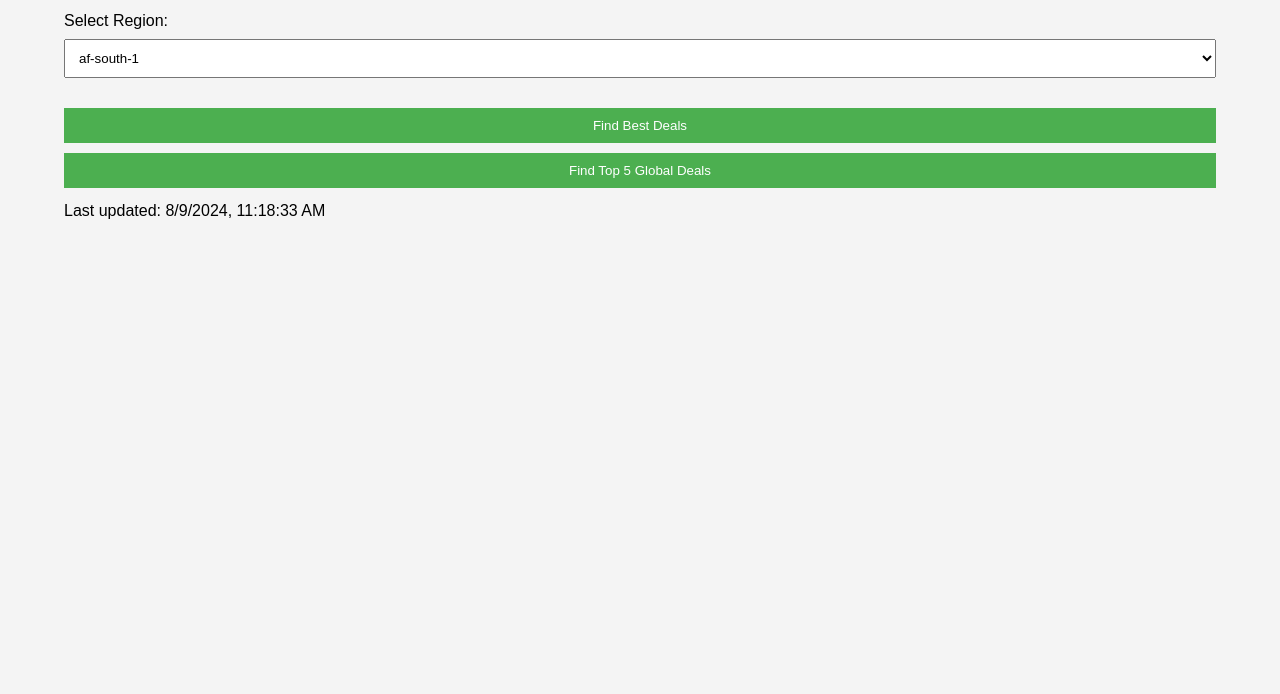
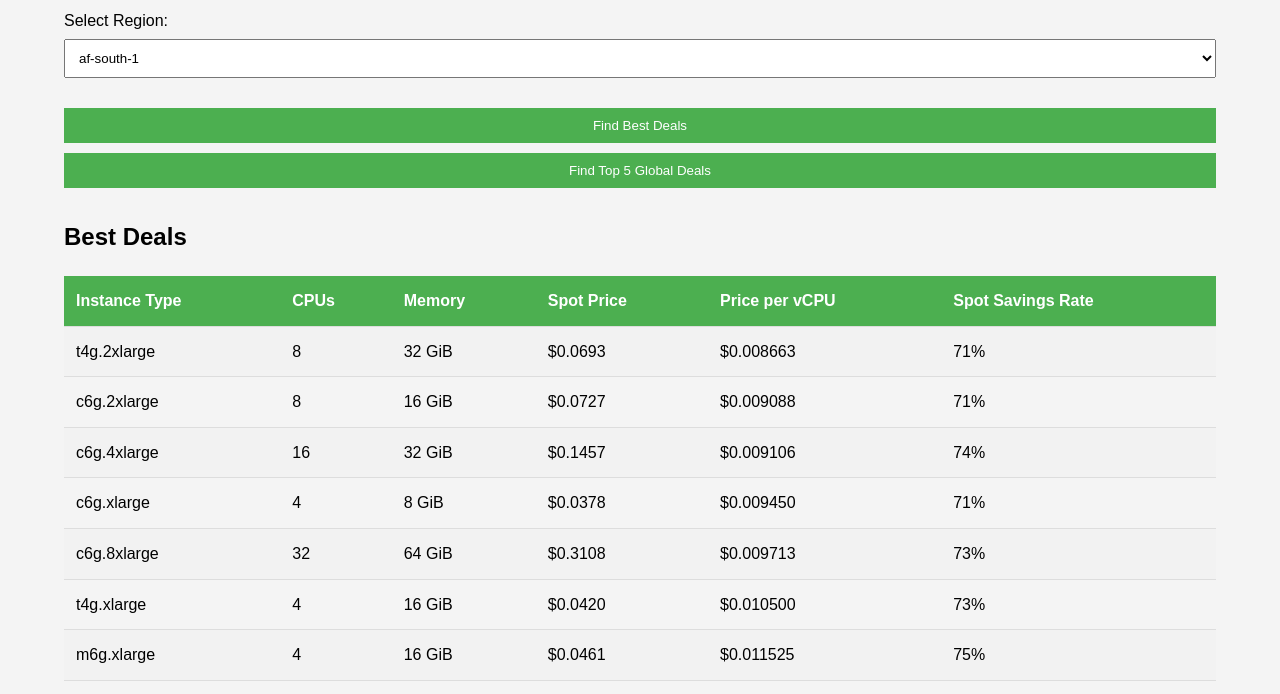
Before and after one commit to fjcloud/ec2-spot-finder-static, a plain HTML site: page index.html in a window 1280 px wide. Both pictures are taken after a click on the button "Find Best Deals". Shown: the part 106-800 px from the top of the page. Drawn offline with Linux system fonts and the light colour scheme.

Commit message:
fix region

```diff
--- a/index.html
+++ b/index.html
@@ -16,7 +16,7 @@
         <button id="find-deals">Find Best Deals</button>
         <button id="find-global-deal">Find Top 5 Global Deals</button>
         <div id="results"></div>
-        <div id="last-updated"></div>
+        <div id="last-updated">Last updated: </div>
     </div>
 
     <script>
@@ -44,8 +44,7 @@
                 });
 
                 // Display last updated time
-                const date = new Date(spotData.last_updated);
-                lastUpdatedDiv.textContent = `Last updated: ${date.toLocaleString()}`;
+                lastUpdatedDiv.textContent = `Last updated: ${spotData.last_updated}`;
             } catch (error) {
                 console.error('Error loading spot data:', error);
                 resultsDiv.innerHTML = 'Error loading spot data. Please try again later.';
@@ -59,7 +58,7 @@
                 }
 
                 const deals = spotData.regions[selectedRegion];
-                displayDeals(deals, resultsDiv);
+                displayDeals(deals, resultsDiv, false);
             });
 
             findGlobalDealButton.addEventListener('click', () => {
@@ -67,7 +66,7 @@
             });
         });
 
-        function displayDeals(deals, container, isGlobal = false) {
+        function displayDeals(deals, container, isGlobal) {
             if (!Array.isArray(deals) || deals.length === 0) {
                 container.innerHTML = 'No deals found matching the criteria.';
                 return;
@@ -89,12 +88,14 @@
             deals.forEach((deal, index) => {
                 const row = table.insertRow();
                 if (isGlobal) row.insertCell().textContent = index + 1;
-                row.insertCell().textContent = deal.instanceType;
-                row.insertCell().textContent = deal.cpus;
-                row.insertCell().textContent = deal.memory;
-                row.insertCell().textContent = `$${deal.price.toFixed(4)}`;
-                row.insertCell().textContent = `$${deal.pricePerVCPU.toFixed(6)}`;
-                row.insertCell().textContent = isGlobal ? deal.region : deal.spotSavingRate;
+                row.insertCell().textContent = isGlobal ? deal.instanceType : deal.InstanceType;
+                row.insertCell().textContent = isGlobal ? deal.cpus : deal.VCPUS;
+                row.insertCell().textContent = deal.Memory;
+                const price = isGlobal ? deal.price : parseFloat(deal.SpotPrice);
+                row.insertCell().textContent = isNaN(price) ? 'N/A' : `$${price.toFixed(4)}`;
+                const pricePerVCPU = isGlobal ? deal.pricePerVCPU : (price / deal.VCPUS);
+                row.insertCell().textContent = isNaN(pricePerVCPU) ? 'N/A' : `$${pricePerVCPU.toFixed(6)}`;
+                row.insertCell().textContent = isGlobal ? deal.region : deal.SpotSavingRate;
             });
 
             container.innerHTML = `<h2>${isGlobal ? 'Top 5 Global Deals' : 'Best Deals'}</h2>`;
```
